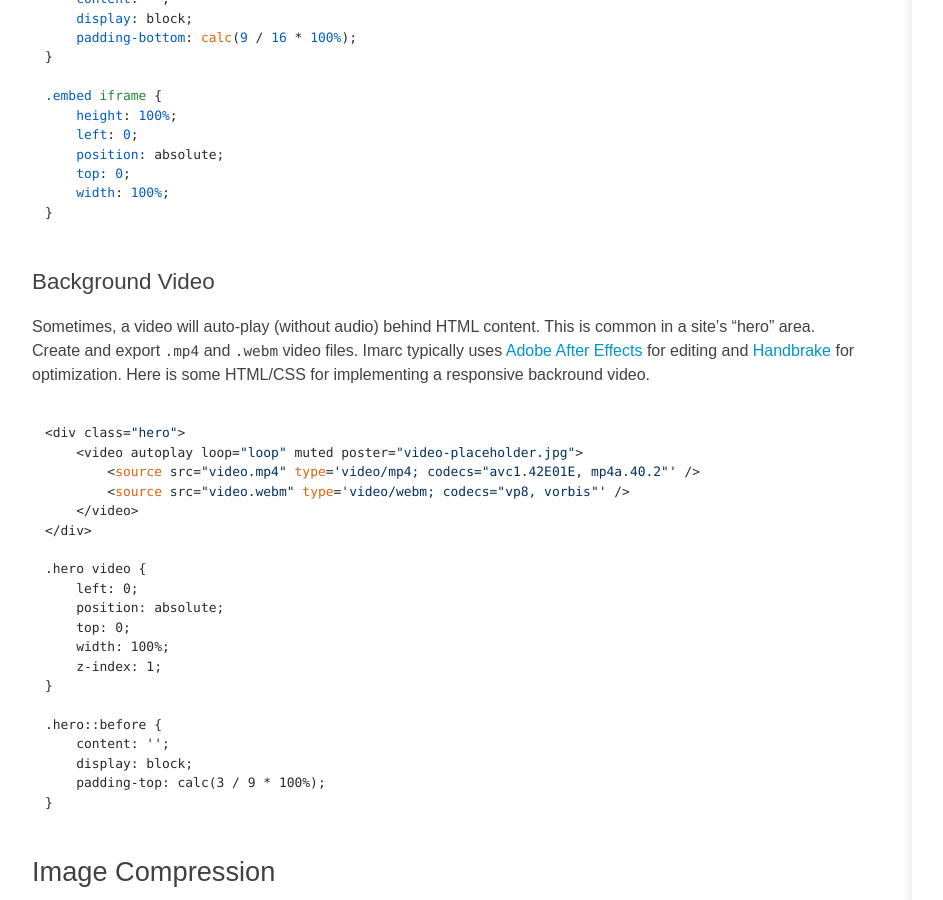
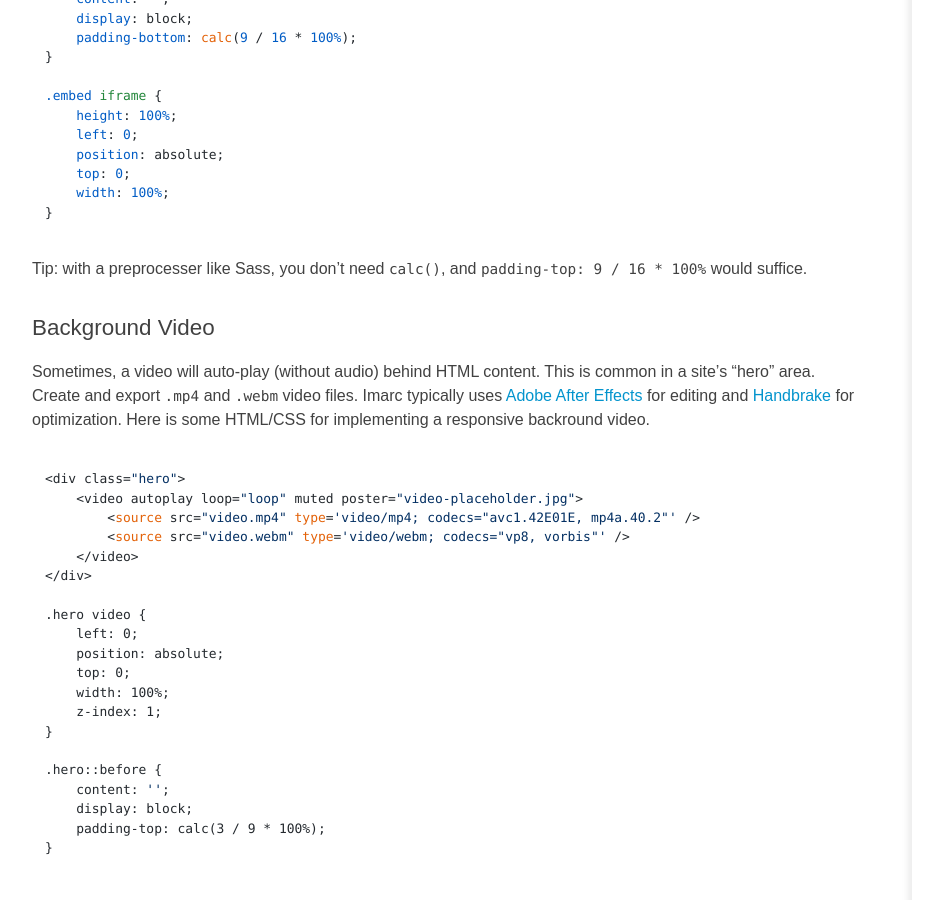
Before and after one commit to imarc/handbook, a Jekyll site: the page built from frontend.markdown, in a window 1280 px wide and 900 px high, scrolled down 11824 px. Shown: the whole window, without its empty margins (58-1001 px from the left). Built offline with Jekyll 4.4.1, drawn with Linux system fonts in a browser that asks for light colours; nearby versions of some CDN libraries.

Commit message:
added Sass tip about no calc()needed for ratios

```diff
--- a/frontend.markdown
+++ b/frontend.markdown
@@ -457,6 +457,8 @@ Use YouTube/Vimeo embed codes to display the videos. For responsive videos, wrap
         width: 100%;
     }
 
+Tip: with a preprocesser like Sass, you don’t need `calc()`, and `padding-top: 9 / 16 * 100%` would suffice.
+
 #### Background Video
 
 Sometimes, a video will auto-play (without audio) behind HTML content. This is common in a site’s
```
